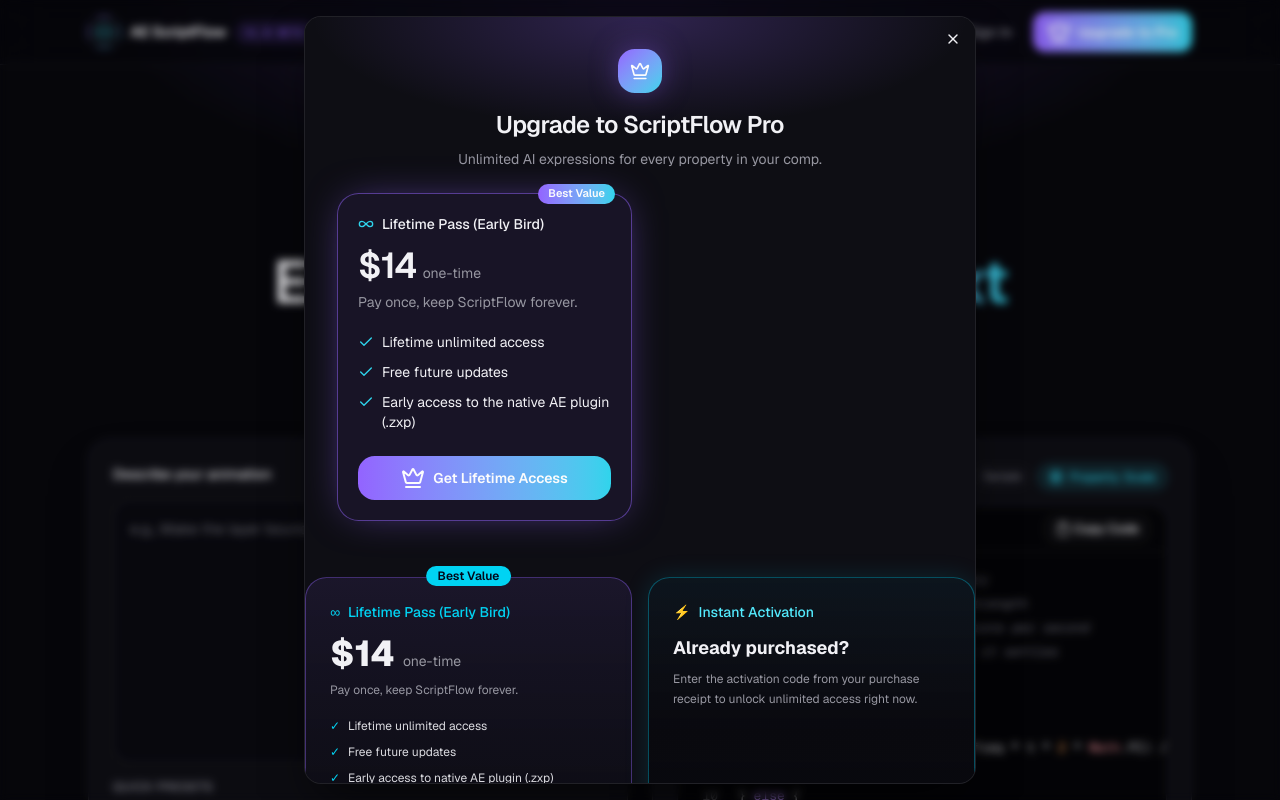
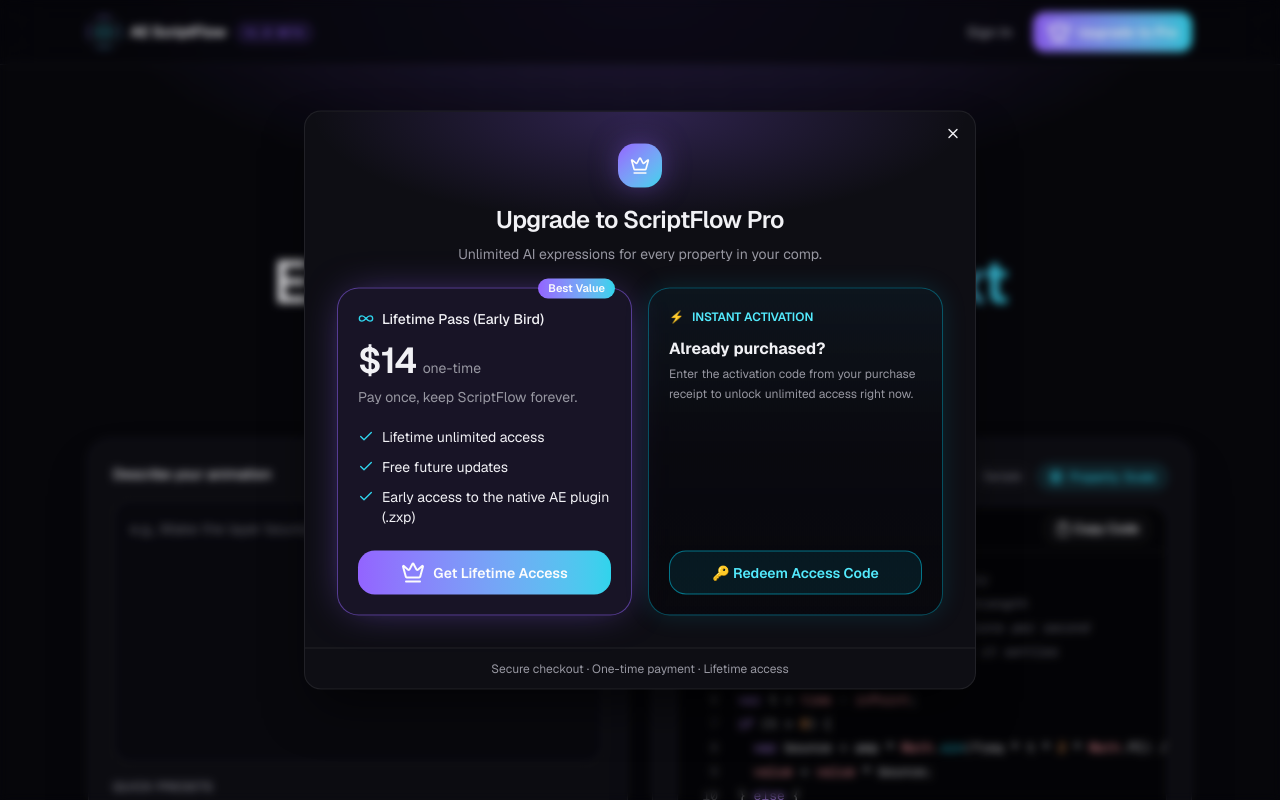
Before and after one commit to eablezov2006-hub/scriptflow-web, a Next.js app in the folder ae-script-flow-interface-design/: page / in a window 1280 px wide. Both pictures are taken after a click on the button "Upgrade to Pro". Shown: the top 800 px of the page. Built offline with nearby package versions, Linux system fonts and the light colour scheme.

Commit message:
Update pricing-modal.tsx

```diff
--- a/ae-script-flow-interface-design/components/pricing-modal.tsx
+++ b/ae-script-flow-interface-design/components/pricing-modal.tsx
@@ -127,64 +127,16 @@ export function PricingModal({
         </div>
       )
     })}
-  </div>
-
-       {/* Контейнер из двух колонок: Слева покупка, Справа активация */}
-        <div className="grid grid-cols-1 md:grid-cols-2 gap-4 my-6">
-
-          {/* Левая колонка: Тариф $14 */}
-          <div className="relative rounded-2xl border border-primary/40 bg-gradient-to-b from-primary/10 to-background/50 p-6 flex flex-col justify-between">
-            <div className="absolute -top-3 left-1/2 -translate-x-1/2 rounded-full bg-cyan-400 px-3 py-0.5 text-xs font-semibold text-slate-950">
-              Best Value
-            </div>
-
+  {/* Правая карточка: активация ключа */}
+          <div className="relative flex flex-col justify-between rounded-2xl border border-cyan-500/40 bg-gradient-to-b from-cyan-950/20 via-background/60 to-background/80 p-5 shadow-[0_0_25px_rgba(6,182,212,0.15)]">
             <div>
-              <div className="flex items-center gap-2 text-sm text-cyan-400 font-medium">
-                <span>∞</span> Lifetime Pass (Early Bird)
+              <div className="flex items-center gap-2 text-xs font-semibold text-cyan-300">
+                <span>⚡️</span> INSTANT ACTIVATION
               </div>
-              <div className="mt-3 flex items-baseline gap-2">
-                <span className="text-4xl font-extrabold text-foreground">$14</span>
-                <span className="text-sm text-muted-foreground">one-time</span>
-              </div>
-              <p className="mt-2 text-xs text-muted-foreground">
-                Pay once, keep ScriptFlow forever.
-              </p>
-
-              <ul className="mt-5 space-y-2.5 text-xs text-foreground/90">
-                <li className="flex items-center gap-2">
-                  <span className="text-cyan-400">✓</span> Lifetime unlimited access
-                </li>
-                <li className="flex items-center gap-2">
-                  <span className="text-cyan-400">✓</span> Free future updates
-                </li>
-                <li className="flex items-center gap-2">
-                  <span className="text-cyan-400">✓</span> Early access to native AE plugin (.zxp)
-                </li>
-              </ul>
-            </div>
-
-            <a
-              href="https://scriptflow.lemonsqueezy.com/buy/0f438a0f-6238-4f81-a3f1-e37453d71954"
-              target="_blank"
-              rel="noopener noreferrer"
-              className="mt-6 flex h-11 w-full items-center justify-center gap-2 rounded-xl bg-gradient-to-r from-blue-600 via-indigo-600 to-cyan-500 font-semibold text-white shadow-lg shadow-blue-500/25 transition-all hover:scale-[1.02] hover:opacity-95 text-sm"
-            >
-              👑 Get Lifetime Access
-            </a>
-          </div>
-
-          {/* Правая колонка: Яркий блок активации кода */}
-          <div className="relative rounded-2xl border border-cyan-500/40 bg-gradient-to-b from-cyan-950/20 via-background/60 to-background/80 p-6 flex flex-col justify-between shadow-[0_0_25px_rgba(6,182,212,0.15)]">
-            <div>
-              <div className="flex items-center gap-2 text-sm text-cyan-300 font-medium">
-                <span>⚡️</span> Instant Activation
-              </div>
-
-              <h4 className="mt-3 text-lg font-bold text-foreground">
+              <h4 className="mt-3 text-base font-bold text-foreground">
                 Already purchased?
               </h4>
-
-              <p className="mt-2 text-xs leading-relaxed text-muted-foreground">
+              <p className="mt-1 text-xs text-muted-foreground leading-relaxed">
                 Enter the activation code from your purchase receipt to unlock unlimited access right now.
               </p>
             </div>
@@ -210,7 +162,7 @@ export function PricingModal({
           </div>
         </div>
 
-        {/* Простой и чистый футер внизу */}
+        {/* Футер */}
         <div className="border-t border-border px-6 py-3 text-center text-xs text-muted-foreground">
           <p>Secure checkout · One-time payment · Lifetime access</p>
         </div>
```
